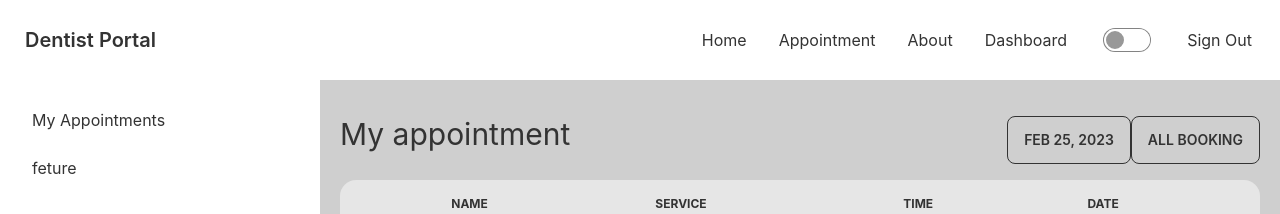
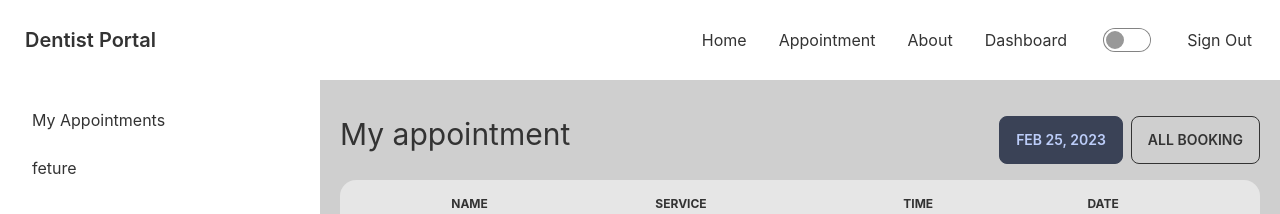
Before and after one commit to TOHA262000/dentist-portal, a React (Create React App) app: page /dashboard in a window 1280 px wide. Shown: the top 214 px of the page. Built offline with nearby package versions, Linux system fonts and the light colour scheme; no server answers; sample sign-in values are in the browser's storage.

Commit message:
Design The buttons

```diff
--- a/src/Layouts/DashboardLayout.js
+++ b/src/Layouts/DashboardLayout.js
@@ -14,7 +14,7 @@ const DashboardLayout = () => {
                 </div>
                 <div className=" drawer-side">
                     <label htmlFor="dashboard-drawer-2" className="drawer-overlay"></label>
-                    <ul className="bg-white menu p-4 w-80  text-base-content">
+                    <ul className="bg-base-100 menu p-4 w-80  text-base-content">
                         <li><Link to='/dashboard'>My Appointments</Link></li>
                         <li><Link to='/dashboard/feture'>feture</Link></li>
                     </ul>
--- a/src/Pages/Dashboard/MyAppointment/Dashboard.js
+++ b/src/Pages/Dashboard/MyAppointment/Dashboard.js
@@ -11,7 +11,7 @@ const Dashboard = () => {
     const [selectedDate, setSelectedDate] = useState(new Date());
     const [showCalender, setShowCalender] = useState(false);
     const formatedDate = format(selectedDate, 'PP');
-    const{refetch}=useQuery({
+    const { refetch } = useQuery({
         queryKey: ['bookings', formatedDate, user.email],
         queryFn: async () => {
             const res = await fetch(`http://localhost:5000/bookings?formatedDate=${formatedDate}&email=${user.email}`);
@@ -28,7 +28,7 @@ const Dashboard = () => {
     //If user click the selected date twice Then not set setSelectedDate value undefined
     const handleSelectedDate = (date) => {
         console.log(date)
-        if(!date){
+        if (!date) {
             return;
         }
         if (date.getTime() === selectedDate.getTime()) {
@@ -52,9 +52,10 @@ const Dashboard = () => {
                 <h1 className='text-3xl' >My appointment</h1>
 
                 <div>
-
-                    <label onClick={handleCalender} className="btn btn-outline">{formatedDate}</label>
-                    <label onClick={handleAllBooking} className="btn btn-outline">All Booking</label>
+                    <div>
+                        <label onClick={handleCalender} className="md:mr-2 my-2 lg:my-0 btn  btn-accent">{formatedDate}</label>
+                        <label onClick={handleAllBooking} className=" btn btn-outline">All Booking</label>
+                    </div>
                     <div className='bg-gray-200  mt-4 rounded absolute top-12 right-0 z-10 right-0'>
                         {showCalender && <DayPicker
                             mode='single'
```
